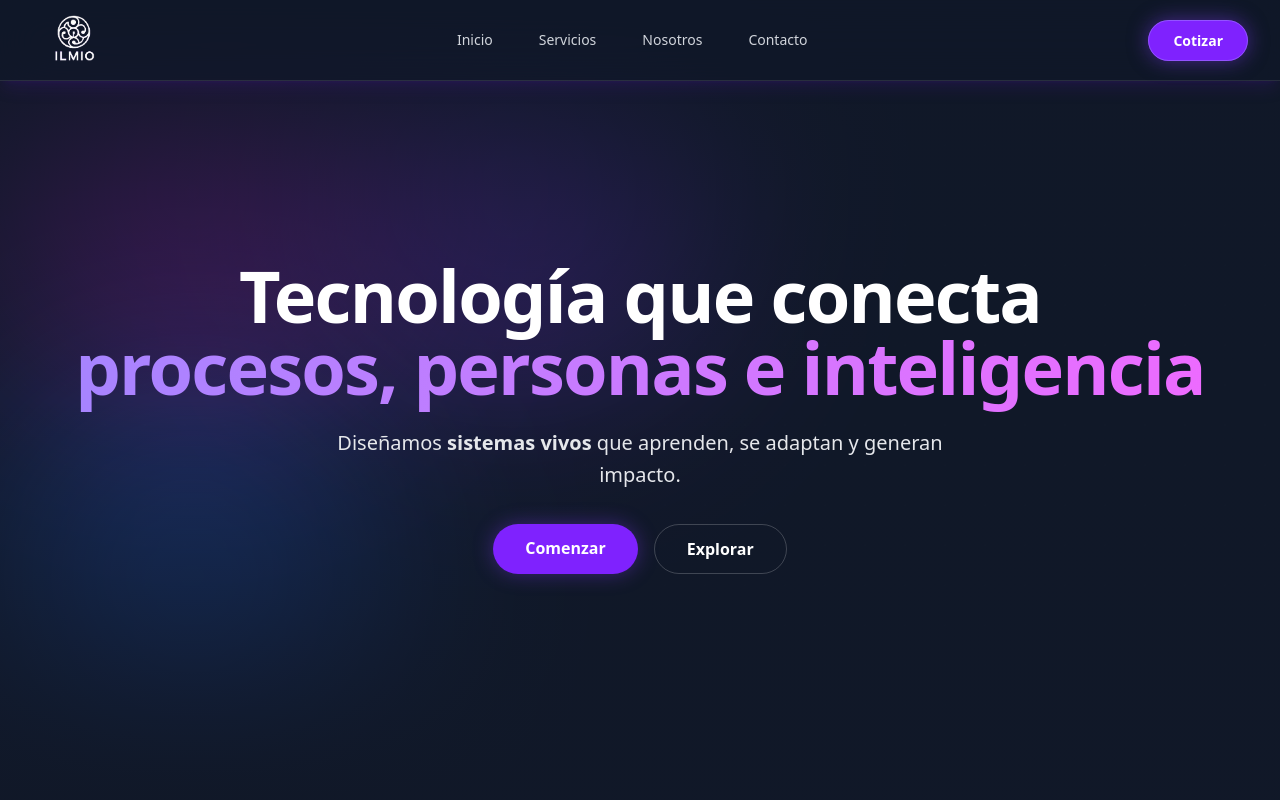
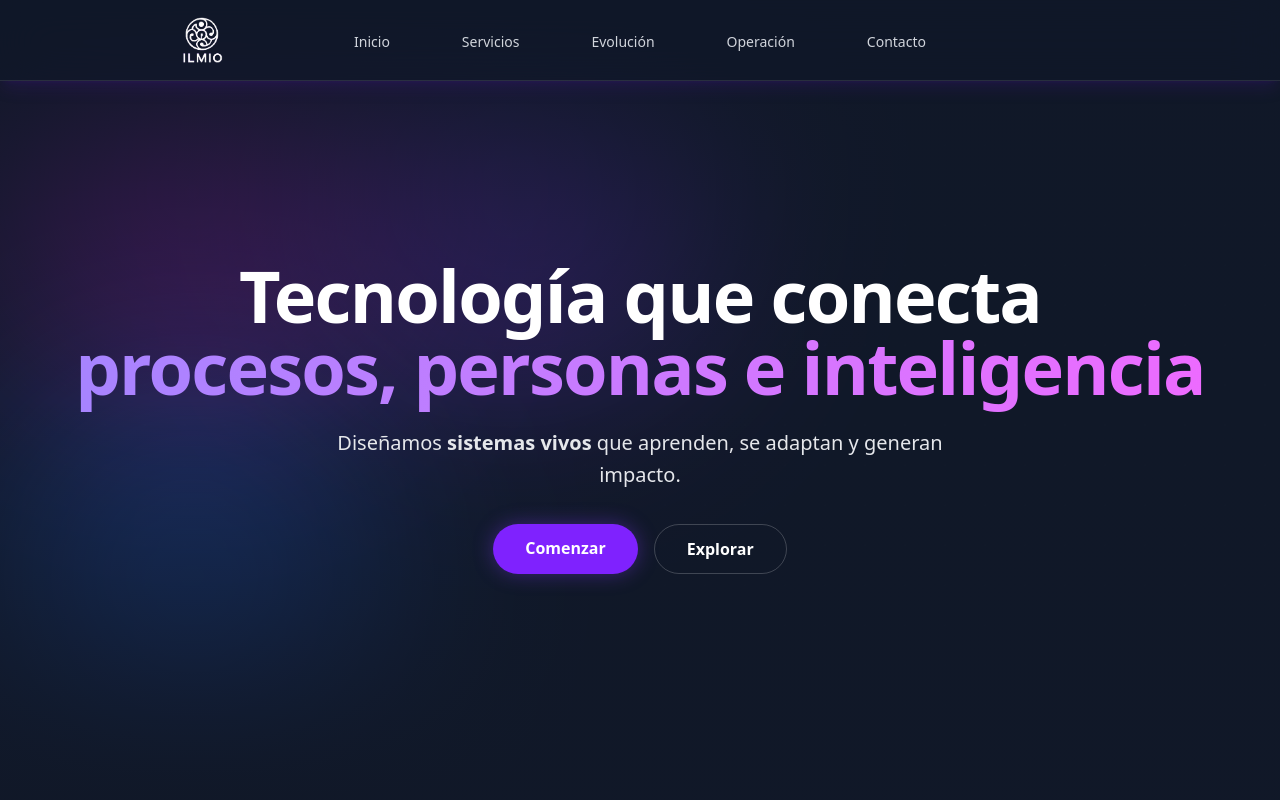
Before and after one commit to benjvvg/Landing-ILMIO, a React (Vite) app: page / in a window 1280 px wide. Shown: the top 800 px of the page. Built offline with nearby package versions, Linux system fonts and the light colour scheme.

Commit message:
Navegacion + Scroll

```diff
--- a/src/components/Navbar.jsx
+++ b/src/components/Navbar.jsx
@@ -1,27 +1,39 @@
 import { useState } from 'react';
-import { Link } from 'react-router-dom';
-import logo from '../assets/images/logo-ilmiopng.png'
-import logomorado from '../assets/images/ilmiomorado.jpeg'
+import logo from '../assets/images/logo-ilmiopng.PNG'
 import { BsList, BsX } from 'react-icons/bs';
 
 function Navbar() {
     const [isOpen, setIsOpen] = useState(false);
+
+    const handleScroll = (e, id) => {
+        e.preventDefault();
+        const element = document.getElementById(id);
+        if (element) {
+            setIsOpen(false);
+            element.scrollIntoView({ behavior: 'smooth' });
+        }
+    };
+
     return(
         <nav className='fixed top-0 left-0 w-full z-50 bg-gray-900/60 backdrop-blur-xl border-b border-white/10 shadow-lg shadow-violet-900/20 transition-all duration-300'>
             <div className='max-w-7xl mx-auto px-6 sm:px-8'>
-                <div className='flex items-center justify-between h-20'>
-                    <div className='flex shrink-0 items-center'>
-                        <Link to="/" className='cursor-pointer flex items-center gap-2'>
+
+                <div className='flex md:grid md:grid-cols-3 items-center justify-between h-20'>
+
+                    <div className='flex shrink-0 items-center md:justify-self-start md:pl-32'>
+                        <a href="/" className='cursor-pointer flex items-center gap-2'>
                             <img src={logo} alt="Ilmio Logo" className='h-21 w-auto object-contain drop-shadow-[0_0_8px_rgba(139, 92, 246, 0.5)]' />
-                        </Link>
+                        </a>
                     </div>
-                    <div className='hidden md:block'>
-                        <div className='flex items-center space-x-1'>
-                            {['Inicio', 'Servicios', 'Nosotros', 'Contacto'].map((item) => (
+
+                    <div className='hidden md:flex justify-center md:justify-self-center'>
+                        <div className='flex items-center gap-8'>
+                            {['Inicio', 'Servicios', 'Evolución', 'Operación', 'Contacto'].map((item) => (
                                 <a
                                     key={item}
                                     href={`#${item.toLowerCase()}`}
-                                    className='text-gray-300 hover:text-white px-5 py-2 rounded-full text-sm font-medium transition-all duration-300 hover:bg-white/10 hover:shadow-[0_0_15px_rgba(167,139,250,0.3)] border border-transparent hover:border-white/20'
+                                    onClick={(e) => handleScroll(e, item.toLowerCase())}
+                                    className='text-gray-300 hover:text-white px-5 py-2 rounded-full text-sm font-medium transition-colors duration-300 hover:bg-violet-600/20 whitespace-nowrap'
                                 >
                                     {item}
                                 </a>
@@ -29,11 +41,6 @@ function Navbar() {
                         </div>
                     </div>
 
-                    <div className='hidden md:block'>
-                        <Link to="/contacto" className='bg-violet-600 hover:bg-violet-500 text-white px-6 py-2.5 rounded-full text-sm font-bold transition-all shadow-[0_0_20px_rgba(124,58,237,0.5)] hover:shadow-[0_0_30px_rgba(124,58,237,0.7)] border border-violet-400/50'>
-                            Cotizar
-                        </Link>
-                    </div>
                     <div className='flex md:hidden'>
                         <button onClick={() => setIsOpen(!isOpen)} className='inline-flex items-center justify-center p-2 rounded-full text-gray-300 hover:text-white hover:bg-white/10 focus:outline-none transition-colors'>
                                 {isOpen ? <BsX className='h-8 w-8' /> :<BsList className='h-8 w-8' />}
@@ -42,12 +49,12 @@ function Navbar() {
                 </div>
             </div>
             {isOpen && (
-                <div className='absolute top-full left-0 mt-2 w-full bg-gray-900/90 backdrop-blur-xl border border-white/10 rounded-2xl overflow-hidden shadow-2xl p-4 flex flex-col space-y-2 md:hidden animate-in fade-in slide-in-from-top-5'>
-                    {['Inicio', 'Servicios', 'Nosotros', 'Contacto'].map((item) => (
+                <div className='absolute top-full left-0 mt-2 w-full bg-gray-900/95 backdrop-blur-xl border-t border-white/10 shadow-2xl p-4 flex flex-col space-y-2 md:hidden animate-in fade-in slide-in-from-top-5'>
+                    {['Inicio', 'Servicios', 'Evolución', 'Operación', 'Contacto'].map((item) => (
                         <a
                             key={item}
                             href={`#${item.toLowerCase()}`}
-                            onClick={() => setIsOpen(false)}
+                            onClick={(e) => handleScroll(e, item.toLowerCase())}
                             className='text-gray-300 hover:text-white hover:bg-violet-600/20 block px-4 py-3 rounded-xl text-center font-medium transition-colors'
                         >
                             {item}
--- a/src/index.css
+++ b/src/index.css
@@ -44,3 +44,7 @@
 .animate-grid-flow {
     animation: moveBackground 4s linear infinite;
 }
+
+html {
+    scroll-behavior: smooth;
+}
```
